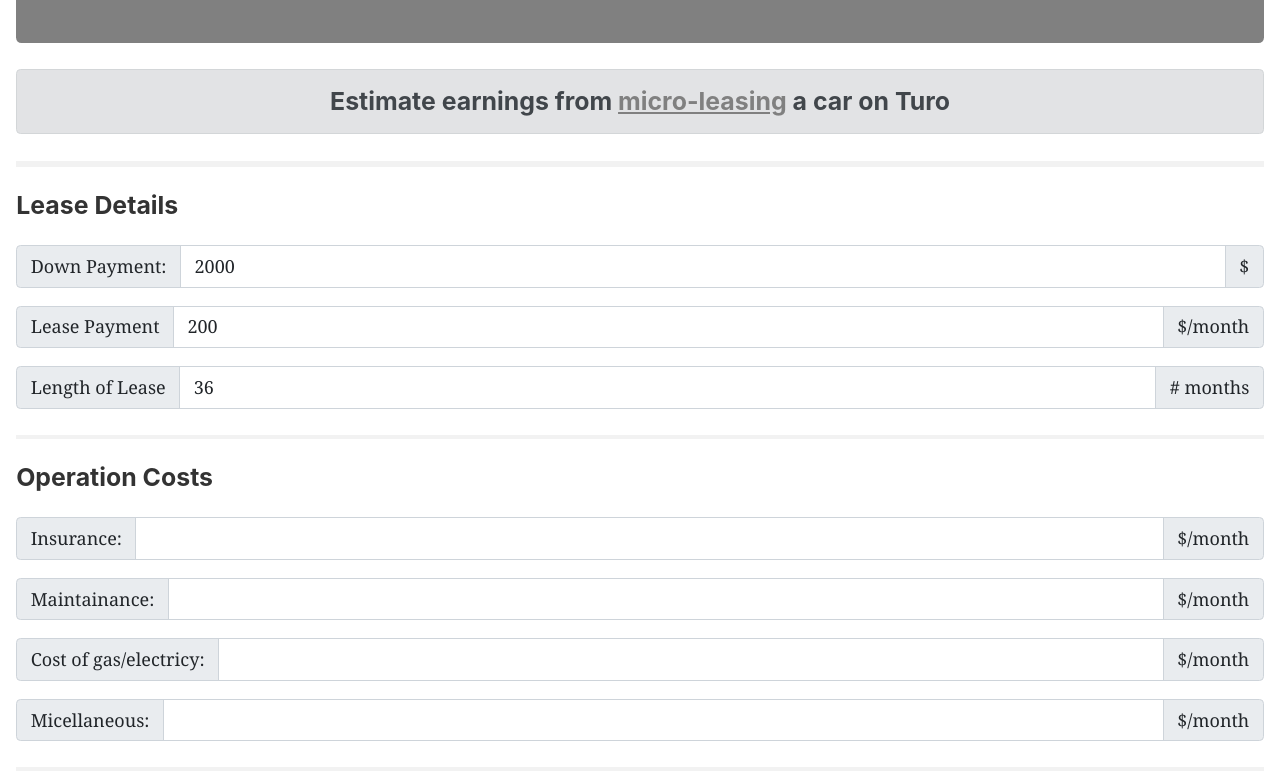
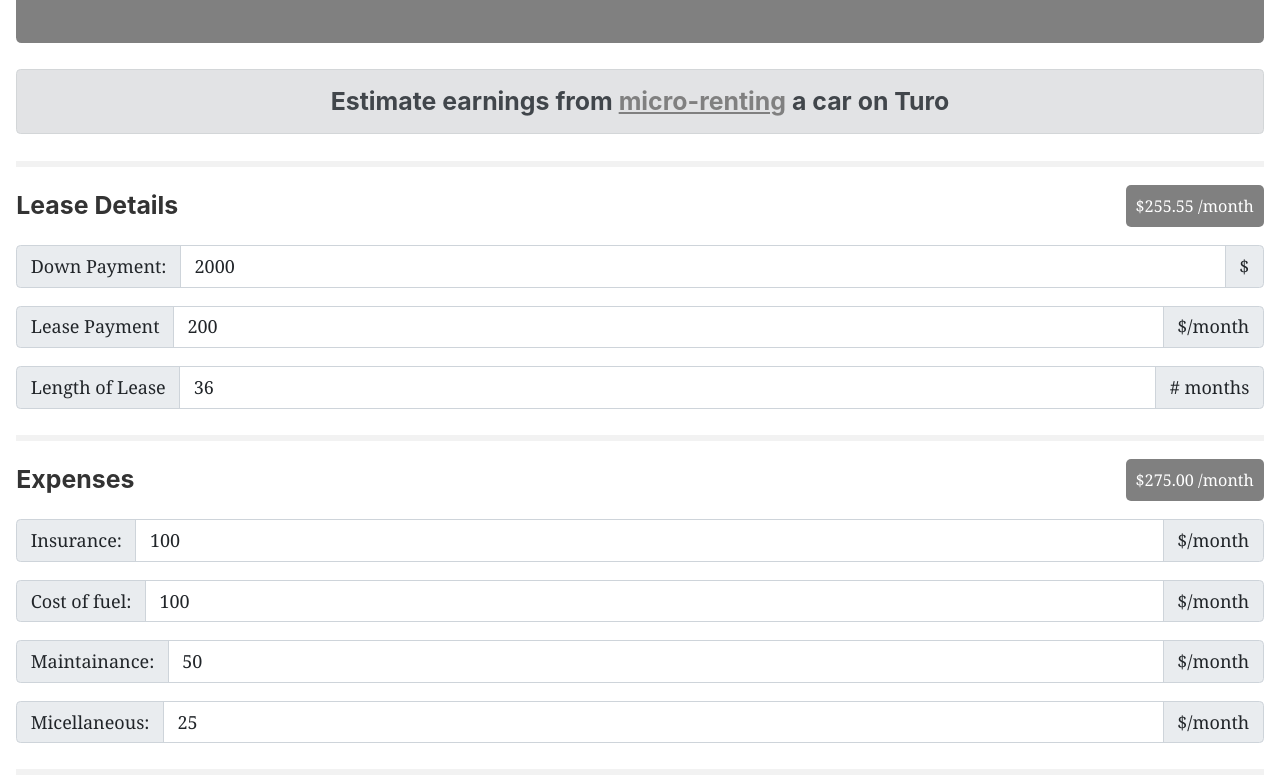
Before and after one commit to ibrahim0814/turo-calculator, a Gatsby site: page / in a window 1280 px wide. Shown: the part 177-952 px from the top of the page. Built offline with nearby package versions, Linux system fonts and the light colour scheme; Gatsby itself is replaced by a stand-in of ours.

Commit message:
add totals tag to each section

```diff
--- a/src/components/sections/expected-income.tsx
+++ b/src/components/sections/expected-income.tsx
@@ -0,0 +1,80 @@
+import React, { useReducer } from "react"
+import { Form, InputGroup, FormControl } from "react-bootstrap"
+import SectionHeader from "./section-header"
+
+interface IExpectedIncome {
+  setExpectedIncomeOutput: Function
+}
+
+interface IExpectedIncomeState {
+  costPerDay: number
+  daysRented: number
+  totalMonthlyIncome: number
+}
+
+const initialState: IExpectedIncomeState = {
+  costPerDay: 80,
+  daysRented: 10,
+  totalMonthlyIncome: 800,
+}
+
+const calculateMonthlyIncome = (details: IExpectedIncomeState) => {
+  return details.costPerDay * details.daysRented
+}
+
+const reducer = (state: IExpectedIncomeState, action): IExpectedIncomeState => {
+  let value = Number(action.payload.target.value)
+
+  if (value < 0) {
+    value = 0
+  }
+
+  let newState: IExpectedIncomeState = state
+
+  if (action.type === "costPerDay") {
+    newState = { ...state, costPerDay: value }
+  } else if (action.type === "daysRented") {
+    newState = { ...state, daysRented: value }
+  }
+
+  let newTotalMonthlyIncome = calculateMonthlyIncome(newState)
+
+  return { ...newState, totalMonthlyIncome: newTotalMonthlyIncome }
+}
+
+const ExpectedIncome = (props: IExpectedIncome) => {
+  const [state, dispatch] = useReducer(reducer, initialState)
+  return (
+    <>
+      <SectionHeader
+        title="Expenses"
+        sectionMonthlyCostOrIncome={state.totalMonthlyIncome}
+      />
+      <Form>
+        <InputGroup className="mb-3">
+          <InputGroup.Text id="basic-addon1">Price per day:</InputGroup.Text>
+          <FormControl
+            type="number"
+            aria-label="USD"
+            onChange={e => dispatch({ type: "costPerDay", payload: e })}
+            defaultValue={80}
+          />
+          <InputGroup.Text id="basic-addon2">$/day</InputGroup.Text>
+        </InputGroup>
+
+        <InputGroup className="mb-3">
+          <InputGroup.Text id="basic-addon2">Days rented</InputGroup.Text>
+          <FormControl
+            type="number"
+            aria-label="Monthly payment"
+            onChange={e => dispatch({ type: "daysRented", payload: e })}
+            defaultValue={10}
+          />
+          <InputGroup.Text id="basic-addon2">/month</InputGroup.Text>
+        </InputGroup>
+      </Form>
+    </>
+  )
+}
+
+export default ExpectedIncome
--- a/src/components/sections/lease-details.tsx
+++ b/src/components/sections/lease-details.tsx
@@ -1,26 +1,60 @@
 import React, { useReducer } from "react"
 import { InputGroup, FormControl, Form } from "react-bootstrap"
 import { ILeaseDetails, ILeaseDetailsState } from "../../interfaces/interfaces"
-import { LeaseTypes } from "../../interfaces/enums"
+import SectionHeader from "./section-header"
 
 const initialState: ILeaseDetailsState = {
   down: 2000,
-  monthly: 200,
-  leaseLength: LeaseTypes.ThirtySixMonth,
+  monthlyLeasePayment: 200,
+  leaseLength: 36,
+  totalMonthlyCost: 255.55,
 }
 
-const reducer = (state: ILeaseDetailsState, action) => {
-  let value = action.payload.target.value
-  switch (action.type) {
-    case "down":
-      return { ...state, down: value }
-    case "monthly":
-      return { ...state, monthly: value }
-    case "lease":
-      return { ...state, leaseLength: value }
-    default:
-      throw new Error()
+const calculateTotalMonthlyLeaseCost = (
+  leaseDetails: ILeaseDetailsState
+): number => {
+  let totalCost: number
+  if (leaseDetails.leaseLength >= 0 && leaseDetails.monthlyLeasePayment >= 0) {
+    totalCost =
+      (leaseDetails.leaseLength * leaseDetails.monthlyLeasePayment +
+        leaseDetails.down) /
+      leaseDetails.leaseLength
+  } else {
+    totalCost = 0
   }
+
+  return totalCost
+}
+
+const reducer = (state: ILeaseDetailsState, action): ILeaseDetailsState => {
+  let value = Number(action.payload.target.value)
+
+  let newState: ILeaseDetailsState = state
+
+  if (action.type === "down") {
+    newState = {
+      ...state,
+      down: value,
+    }
+  } else if (action.type === "monthly") {
+    newState = {
+      ...state,
+      monthlyLeasePayment: value,
+    }
+  } else if (action.type === "lease") {
+    newState = {
+      ...state,
+      leaseLength: value,
+    }
+  }
+
+  let newTotalMonthlyCost = calculateTotalMonthlyLeaseCost(newState)
+
+  newState = {
+    ...newState,
+    totalMonthlyCost: newTotalMonthlyCost,
+  }
+  return newState
 }
 
 const LeaseDetails = (props: ILeaseDetails) => {
@@ -28,8 +62,11 @@
 
   return (
     <>
-      <hr style={{ padding: "2.5px" }} />
-      <h3>Lease Details</h3>
+      <SectionHeader
+        title="Lease Details"
+        sectionMonthlyCostOrIncome={state.totalMonthlyCost}
+      />
+
       <Form>
         <InputGroup className="mb-3">
           <InputGroup.Text id="basic-addon1">Down Payment:</InputGroup.Text>
@@ -37,7 +74,7 @@
             type="number"
             aria-label="Down payment input"
             onChange={e => dispatch({ type: "down", payload: e })}
-            value={state.down}
+            defaultValue={2000}
           />
           <InputGroup.Text id="basic-addon2">$</InputGroup.Text>
         </InputGroup>
@@ -48,7 +85,7 @@
             type="number"
             aria-label="Monthly payment input"
             onChange={e => dispatch({ type: "monthly", payload: e })}
-            value={state.monthly}
+            defaultValue={200}
           />
           <InputGroup.Text id="basic-addon2">$/month</InputGroup.Text>
         </InputGroup>
@@ -59,7 +96,7 @@
             type="number"
             aria-label="Length of lease input"
             onChange={e => dispatch({ type: "lease", payload: e })}
-            value={state.leaseLength}
+            defaultValue={36}
           />
           <InputGroup.Text id="basic-addon2"># months</InputGroup.Text>
         </InputGroup>
--- a/src/components/sections/operating-expenses.tsx
+++ b/src/components/sections/operating-expenses.tsx
@@ -0,0 +1,113 @@
+import React, { useReducer } from "react"
+import { Form, InputGroup, FormControl } from "react-bootstrap"
+import SectionHeader from "./section-header"
+
+interface IOperatingExpenses {
+  setOpExpensesOutput: Function
+}
+
+interface IOperatingExpensesState {
+  insurance: number
+  maintainance: number
+  fuel: number
+  misc: number
+  totalMonthlyCost: number
+}
+
+const initialState: IOperatingExpensesState = {
+  insurance: 100,
+  maintainance: 50,
+  fuel: 100,
+  misc: 25,
+  totalMonthlyCost: 275,
+}
+
+const calculateMonthlyOperatingCost = (details: IOperatingExpensesState) => {
+  return details.fuel + details.insurance + details.maintainance + details.misc
+}
+
+const reducer = (
+  state: IOperatingExpensesState,
+  action
+): IOperatingExpensesState => {
+  let value = Number(action.payload.target.value)
+
+  if (value < 0) {
+    value = 0
+  }
+
+  let newState: IOperatingExpensesState = state
+
+  if (action.type === "insurance") {
+    newState = { ...state, insurance: value }
+  } else if (action.type === "insurance") {
+    newState = { ...state, maintainance: value }
+  } else if (action.type === "fuel") {
+    newState = { ...state, fuel: value }
+  } else if (action.type === "misc") {
+    newState = { ...state, misc: value }
+  }
+
+  let newTotalMonthlyOperatingCost = calculateMonthlyOperatingCost(newState)
+
+  return { ...newState, totalMonthlyCost: newTotalMonthlyOperatingCost }
+}
+
+const OperatingExpenses = (props: IOperatingExpenses) => {
+  const [state, dispatch] = useReducer(reducer, initialState)
+  return (
+    <>
+      <SectionHeader
+        title="Expenses"
+        sectionMonthlyCostOrIncome={state.totalMonthlyCost}
+      />
+      <Form>
+        <InputGroup className="mb-3">
+          <InputGroup.Text id="basic-addon1">Insurance:</InputGroup.Text>
+          <FormControl
+            type="number"
+            aria-label="USD"
+            onChange={e => dispatch({ type: "insurance", payload: e })}
+            defaultValue={100}
+          />
+          <InputGroup.Text id="basic-addon2">$/month</InputGroup.Text>
+        </InputGroup>
+
+        <InputGroup className="mb-3">
+          <InputGroup.Text id="basic-addon3">Cost of fuel:</InputGroup.Text>
+          <FormControl
+            type="number"
+            id="basic-url"
+            onChange={e => dispatch({ type: "fuel", payload: e })}
+            defaultValue={100}
+          />
+          <InputGroup.Text id="basic-addon2">$/month</InputGroup.Text>
+        </InputGroup>
+
+        <InputGroup className="mb-3">
+          <InputGroup.Text id="basic-addon2">Maintainance:</InputGroup.Text>
+          <FormControl
+            type="number"
+            aria-label="Monthly payment"
+            onChange={e => dispatch({ type: "maintainance", payload: e })}
+            defaultValue={50}
+          />
+          <InputGroup.Text id="basic-addon2">$/month</InputGroup.Text>
+        </InputGroup>
+
+        <InputGroup className="mb-3">
+          <InputGroup.Text id="basic-addon3">Micellaneous:</InputGroup.Text>
+          <FormControl
+            type="number"
+            id="basic-url"
+            onChange={e => dispatch({ type: "misc", payload: e })}
+            defaultValue={25}
+          />
+          <InputGroup.Text id="basic-addon2">$/month</InputGroup.Text>
+        </InputGroup>
+      </Form>
+    </>
+  )
+}
+
+export default OperatingExpenses
--- /dev/null
+++ b/src/components/sections/section-header.tsx
@@ -0,0 +1,41 @@
+import React from "react"
+
+interface ISectionTemplate {
+  title: string
+  sectionMonthlyCostOrIncome: number
+  children?: JSX.Element | JSX.Element[]
+}
+
+const SectionHeader = (props: ISectionTemplate) => {
+  return (
+    <div>
+      <hr style={{ padding: "2.5px" }} />
+      <div style={{ display: "flex", flexDirection: "row" }}>
+        <h3 style={{ flexGrow: 1 }}>{props.title}</h3>
+        <div
+          style={{
+            flexGrow: 1,
+            textAlign: "right",
+          }}
+        >
+          <p>
+            <span
+              style={{
+                backgroundColor: "gray",
+                padding: "10px",
+                borderRadius: "5px",
+                color: "white",
+                fontSize: ".9rem",
+              }}
+            >
+              {" "}
+              ${props.sectionMonthlyCostOrIncome.toFixed(2)} /month
+            </span>
+          </p>
+        </div>
+      </div>
+    </div>
+  )
+}
+
+export default SectionHeader
--- a/src/interfaces/enums.ts
+++ /dev/null
@@ -1,4 +0,0 @@
-export enum LeaseTypes {
-    ThirtySixMonth = 36,
-    TwentyFourMonth = 24,
-}
--- a/src/pages/index.js
+++ /dev/null
@@ -1,134 +0,0 @@
-import * as React from "react"
-import { Link } from "gatsby"
-import { StaticImage } from "gatsby-plugin-image"
-import { InputGroup, FormControl, Form, Button, Alert } from "react-bootstrap"
-import LeaseDetails from "../components/sections/lease-details"
-
-import Layout from "../components/shared/layout"
-import Seo from "../components/shared/seo"
-import GatsbyLinkStyled from "../components/shared/gatsby-router-link-styled"
-
-const initialState = {
-  lease: 0,
-  operating: 0,
-  income: 0,
-}
-
-const reducer = (state, action) => {
-  switch (action.type) {
-    case "increment":
-      return { ...state }
-    case "decrement":
-      return { ...state }
-    default:
-      throw new Error()
-  }
-}
-
-const IndexPage = () => {
-  const [state, dispatch] = React.useReducer(reducer, initialState)
-  return (
-    <Layout>
-      <Seo title="Turo Earnings Calculator" />
-
-      <h3 style={{ textAlign: "center" }}>
-        <Alert variant="secondary">
-          Estimate earnings from{" "}
-          <GatsbyLinkStyled
-            page="/blog/micro-leasing"
-            color="gray"
-            text="micro-leasing"
-          />{" "}
-          a car on Turo
-        </Alert>{" "}
-      </h3>
-
-      <>
-        <LeaseDetails setLeaseOutput={() => dispatch({ type: "decrement" })} />
-
-        <h1></h1>
-
-        <hr style={{ padding: "1.5px" }} />
-
-        <h3>Operation Costs</h3>
-
-        <InputGroup className="mb-3">
-          <InputGroup.Text id="basic-addon1">Insurance:</InputGroup.Text>
-          <FormControl
-            type="number"
-            aria-label="USD"
-            aria-describedby="basic-addon1"
-          />
-          <InputGroup.Text id="basic-addon2">$/month</InputGroup.Text>
-        </InputGroup>
-
-        <InputGroup className="mb-3">
-          <InputGroup.Text id="basic-addon2">Maintainance:</InputGroup.Text>
-          <FormControl
-            type="number"
-            aria-label="Monthly payment"
-            aria-describedby="basic-addon2"
-          />
-          <InputGroup.Text id="basic-addon2">$/month</InputGroup.Text>
-        </InputGroup>
-
-        <InputGroup className="mb-3">
-          <InputGroup.Text id="basic-addon3">
-            Cost of gas/electricy:
-          </InputGroup.Text>
-          <FormControl
-            type="number"
-            id="basic-url"
-            aria-describedby="basic-addon3"
-          />
-          <InputGroup.Text id="basic-addon2">$/month</InputGroup.Text>
-        </InputGroup>
-        <InputGroup className="mb-3">
-          <InputGroup.Text id="basic-addon3">Micellaneous:</InputGroup.Text>
-          <FormControl
-            type="number"
-            id="basic-url"
-            aria-describedby="basic-addon3"
-          />
-          <InputGroup.Text id="basic-addon2">$/month</InputGroup.Text>
-        </InputGroup>
-
-        <h1></h1>
-
-        <hr style={{ padding: "1.5px" }} />
-
-        <h3>Anticipated Income</h3>
-
-        <InputGroup className="mb-3">
-          <InputGroup.Text id="basic-addon1">Cost to rent:</InputGroup.Text>
-          <FormControl
-            type="number"
-            aria-label="USD"
-            aria-describedby="basic-addon1"
-          />
-          <InputGroup.Text id="basic-addon2">$/day</InputGroup.Text>
-        </InputGroup>
-
-        <InputGroup className="mb-3">
-          <InputGroup.Text id="basic-addon2">Days rented</InputGroup.Text>
-          <FormControl
-            type="number"
-            aria-label="Monthly payment"
-            aria-describedby="basic-addon2"
-          />
-          <InputGroup.Text id="basic-addon2">/month</InputGroup.Text>
-        </InputGroup>
-
-        <h1></h1>
-
-        <hr style={{ padding: "1.5px" }} />
-
-        <Button variant="secondary" style={{ width: "100%" }}>
-          Calculate
-        </Button>
-      </>
-    </Layout>
-  )
-}
-
-export default IndexPage
--- /dev/null
+++ b/src/pages/index.tsx
@@ -0,0 +1,85 @@
+import * as React from "react"
+import { Link } from "gatsby"
+import { StaticImage } from "gatsby-plugin-image"
+import { InputGroup, FormControl, Form, Button, Alert } from "react-bootstrap"
+import LeaseDetails from "../components/sections/lease-details"
+
+import Layout from "../components/shared/layout"
+import Seo from "../components/shared/seo"
+import GatsbyLinkStyled from "../components/shared/gatsby-router-link-styled"
+import { ILeaseDetailsState } from "../interfaces/interfaces"
+import OperatingExpenses from "../components/sections/operating-expenses"
+import ExpectedIncome from "../components/sections/expected-income"
+
+const initialState = {
+  lease: 0,
+  operating: 0,
+  income: 0,
+}
+
+const reducer = (state, action) => {
+  switch (action.type) {
+    case "lease":
+      return { ...state, lease: action.payload }
+    case "decrement":
+      return { ...state }
+    default:
+      throw new Error()
+  }
+}
+
+const IndexPage = () => {
+  const [state, dispatch] = React.useReducer(reducer, initialState)
+
+  const setLeaseOutput = (leaseOutput: number) => {
+    dispatch({ type: "lease", payload: leaseOutput })
+  }
+
+  const setOpExpensesOutput = (operatingExpensesTotal: number) => {
+    dispatch({ type: "operating", payload: operatingExpensesTotal })
+  }
+
+  const setExpectedIncomeOutput = (expectedIncomeTotal: number) => {
+    dispatch({ type: "income", payload: expectedIncomeTotal })
+  }
+
+  return (
+    <Layout>
+      <Seo title="Turo Earnings Calculator" />
+
+      <h3 style={{ textAlign: "center" }}>
+        <Alert variant="secondary">
+          Estimate earnings from{" "}
+          <GatsbyLinkStyled
+            page="/blog/micro-renting"
+            color="gray"
+            text="micro-renting"
+          />{" "}
+          a car on Turo
+        </Alert>{" "}
+      </h3>
+
+      <>
+        <LeaseDetails setLeaseOutput={setLeaseOutput} />
+
+        <h1></h1>
+
+        <OperatingExpenses setOpExpensesOutput={setOpExpensesOutput} />
+
+        <h1></h1>
+
+        <ExpectedIncome setExpectedIncomeOutput={setExpectedIncomeOutput} />
+
+        <h1></h1>
+
+        <hr style={{ padding: "1.5px" }} />
+
+        <Button variant="secondary" style={{ width: "100%" }}>
+          Calculate
+        </Button>
+      </>
+    </Layout>
+  )
+}
+
+export default IndexPage
```
Also changed, not shown: src/interfaces/interfaces.ts (+4 -6 lines), src/pages/blog/micro-renting.tsx (renamed from src/pages/blog/micro-leasing.tsx, +4 -4 lines), src/images/logo.png.
